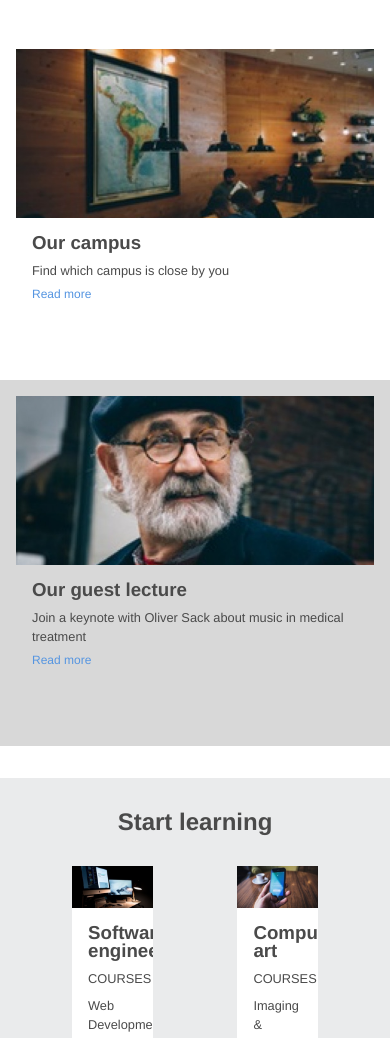
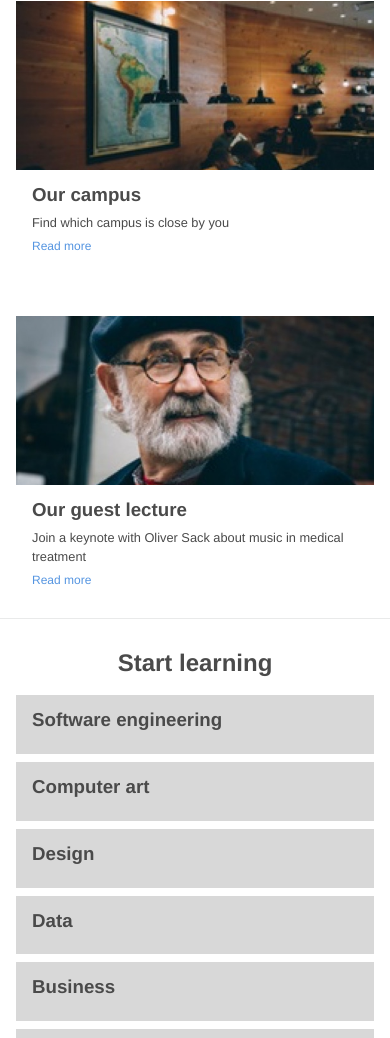
Before and after one commit to devrok/colmar-academy, a plain HTML site: page index.html in a window 390 px wide. Shown: the part 962-2000 px from the top of the page. Drawn offline with Linux system fonts and the light colour scheme.

Commit message:
Make Courses responsive for mobile

```diff
--- a/index.html
+++ b/index.html
@@ -108,7 +108,7 @@
             </div>
           </div>
 
-          <div class="sectioncontainer lowpadding  backgroundlighter">
+          <div class="sectioncontainer lowpadding">
             <img class="desktop imagesmall" src="./resources/images/information-guest-lecture.jpg"
               alt="Image guest lecture info" />
             <img class="mobile imagesmall" src="./resources/images/information-guest-lecture-mobile.jpg"
@@ -127,9 +127,9 @@
     <!-- COURSES SECTION -->
     <div class="container">
       <!-- <div class="coursescontainer sectioncontainer highpadding flexcenter column backgroundlightest"> -->
-      <div class="coursescontainer sectioncontainer flexcenter column backgroundlightest">
+      <div class="coursescontainer sectioncontainer flexcenter column">
         <h2>Start learning</h2>
-        <div class="flexwrap justifyspacebetween specialmarginpadding">
+        <div class="desktop courselist justifyspacebetween specialmarginpadding">
           <div class="sectionitem">
             <img src="./resources/images/course-software.jpg" alt="Image course info" />
             <div class="textcontainersmall backgroundwhite">
@@ -179,6 +179,14 @@
               <span>Analytics, Content Marketing, Mobile Marketing</span>
             </div>
           </div>
+        </div>
+        <div class="mobile courselist">
+          <h3>Software engineering</h3>
+          <h3>Computer art</h3>
+          <h3>Design</h3>
+          <h3>Data</h3>
+          <h3>Business</h3>
+          <h3>Marketing</h3>
         </div>
       </div>
     </div>
--- a/resources/css/style.css
+++ b/resources/css/style.css
@@ -53,12 +53,6 @@ h3 {
 .flexstart{
   display: flex;
   align-items: flex-start;
-}
-
-.flexwrap {
-  display: flex;
-  align-items: stretch;
-  flex-wrap: wrap;
 }
 
 .justifycenter {
@@ -306,11 +300,6 @@ header .desktopmenu li {
 
 }
 
-.coursescontainer {
-  padding: 2rem 1.5rem;
-}
-
-
 .sectionitemleft img {
   width: 100%;
   height: auto;
@@ -360,13 +349,18 @@ header .desktopmenu li {
   flex-direction: row;
 }
 
+.infocontainer .sectionitemright .sectioncontainer:last-child {
+  background-color: #D8D8D8;
+}
+
 @media only screen and (max-width: 540px) {
   .infocontainer .sectionitemleft {
     display: none;
   }
 
   .infocontainer .sectionitemright {
-    padding 0 0;
+    padding-top: 0;
+    padding-bottom: 0;
   }
 
   .infocontainer .width40 {
@@ -383,11 +377,19 @@ header .desktopmenu li {
   }
 
   .infocontainer .lowpadding {
-    padding: 1rem 1rem 4rem 1rem;
+    padding: 1rem 1rem 2rem 1rem;
   }
 
   .infocontainer .textcontainersmall {
     padding: 1rem 1rem;
+  }
+
+  .infocontainer .sectionitemright .sectioncontainer:last-child {
+    background-color: #FFFFFF;
+  }
+
+  .infocontainer .lowpadding:last-child {
+    padding: 1rem 1rem 1rem 1rem;
   }
 }
 
@@ -396,6 +398,55 @@ header .desktopmenu li {
 .specialmarginpadding {
   margin: 1rem 0;
   padding: 0 2rem;
+}
+
+
+.coursescontainer {
+  padding: 2rem 1.5rem;
+  background-color: #EAEBEC;
+  border: 0;
+}
+
+.desktop.courselist {
+  display: flex;
+  align-items: stretch;
+  flex-wrap: wrap;
+  margin: 1rem 0;
+  padding: 0 2rem;
+}
+
+.mobile.courselist {
+  display: none;
+}
+
+@media only screen and (max-width: 540px) {
+  .coursescontainer {
+    background-color: #FFFFFF;
+    border-top: 1px solid #E9EAEA;
+    border-bottom: 1px solid #E9EAEA;
+    padding: 2rem 1rem;
+  }
+
+  .desktop.courselist {
+    display: none;
+  }
+
+  .mobile.courselist {
+    display: flex;
+    /* align-items: center; */
+    flex-direction: column;
+    margin-top: 1rem;
+    /* margin-bottom: 1.75rem;
+    padding: 0 1rem; */
+    width: 100%;
+  }
+
+  .mobile.courselist h3 {
+    margin: 0.25rem 0;
+    padding: 1rem 1rem 1.5rem 1rem;
+    background-color: #D8D8D8;
+    /* width: 100%; */
+  }
 }
 
 .sectionitem {
```
